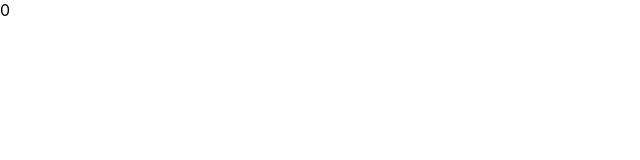
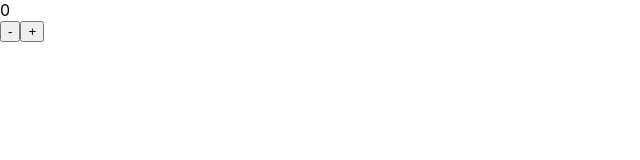
Before and after one commit to Sunset-Kim/react-test-app, a React (Create React App) app: page / in a window 1280 px wide. Shown: the top 160 px of the page, without its empty margins (0-640 px from the left). Built offline with nearby package versions, Linux system fonts and the light colour scheme.

Commit message:
green: button component 구현

```diff
--- a/src/App.js
+++ b/src/App.js
@@ -1,7 +1,18 @@
 import "./App.css";
 
 function App() {
-  return <div data-testid='count'>0</div>;
+  return (
+    <div>
+      <div data-testid='count'>0</div>
+      <button type='button' data-testid='btn-minus'>
+        -
+      </button>
+
+      <button type='button' data-testid='btn-plus'>
+        +
+      </button>
+    </div>
+  );
 }
 
 export default App;
```
